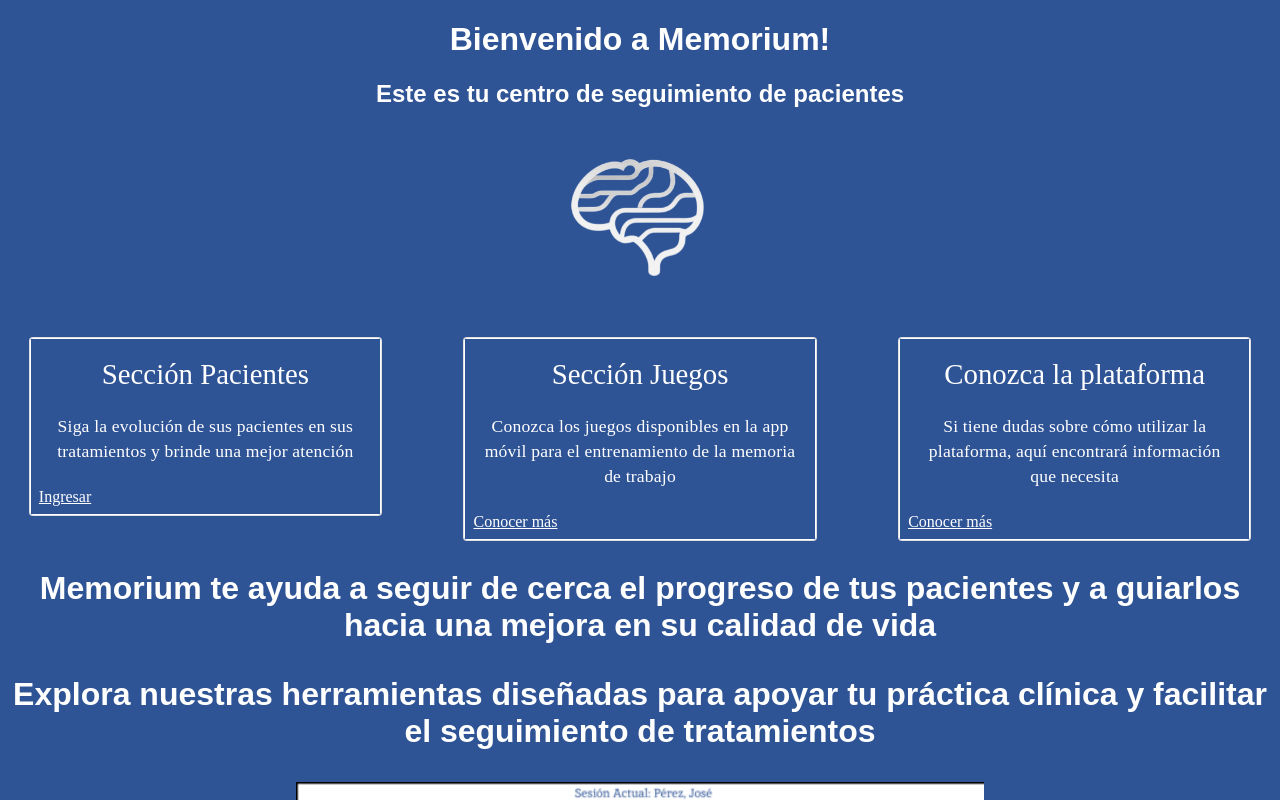
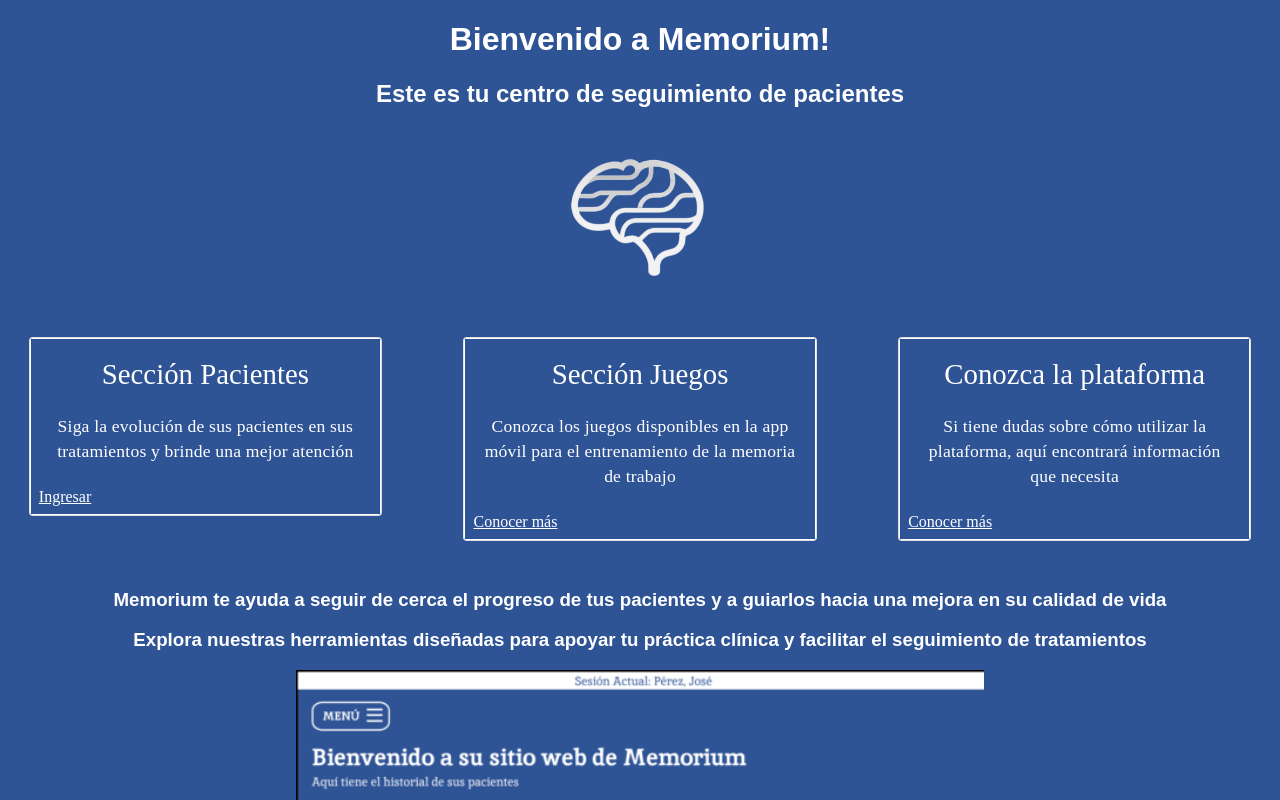
Before and after one commit to AgusGomezDAddario/app-profesional-memorium, a React (Vite) app: page / in a window 1280 px wide. Shown: the top 800 px of the page. Built offline with nearby package versions, Linux system fonts and the light colour scheme; no server answers; a web font is replaced by a local one; what aws-amplify would draw is missing.

Commit message:
Cambios esteticos

```diff
--- a/src/components/Games.css
+++ b/src/components/Games.css
@@ -5,7 +5,7 @@ h3, p {
     font-family: 'Gentium Plus';
 }
 
-h3 {
+.title-game {
     font-size: 2rem;
     color: #2f5496;
     margin-top: 0px;
--- a/src/components/auth/login.jsx
+++ b/src/components/auth/login.jsx
@@ -32,18 +32,6 @@ const components = {
           src={logo}
           style={{ maxWidth: '100px' }}
         />
-      </View>
-    );
-  },
-
-  Footer() {
-    const { tokens } = useTheme();
-
-    return (
-      <View textAlign="center" padding={tokens.space.large}>
-        <Text color={tokens.colors.neutral[80]}>
-          Equipo de Desarrollo - Memorium
-        </Text>
       </View>
     );
   },
```
